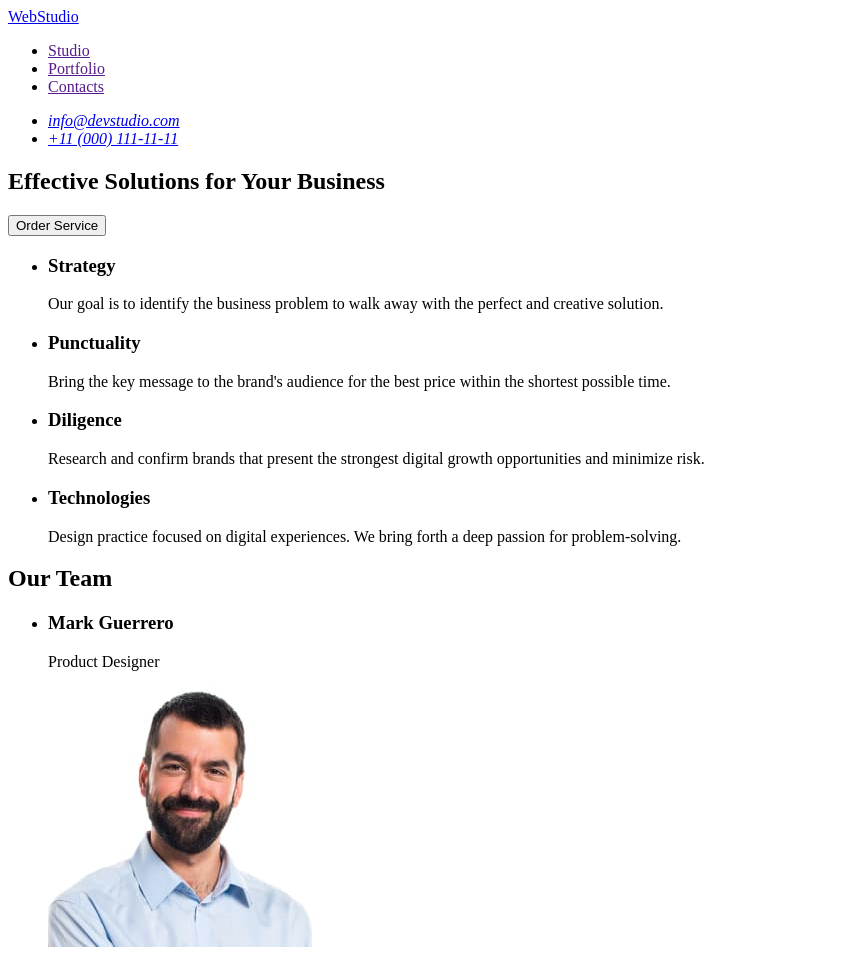
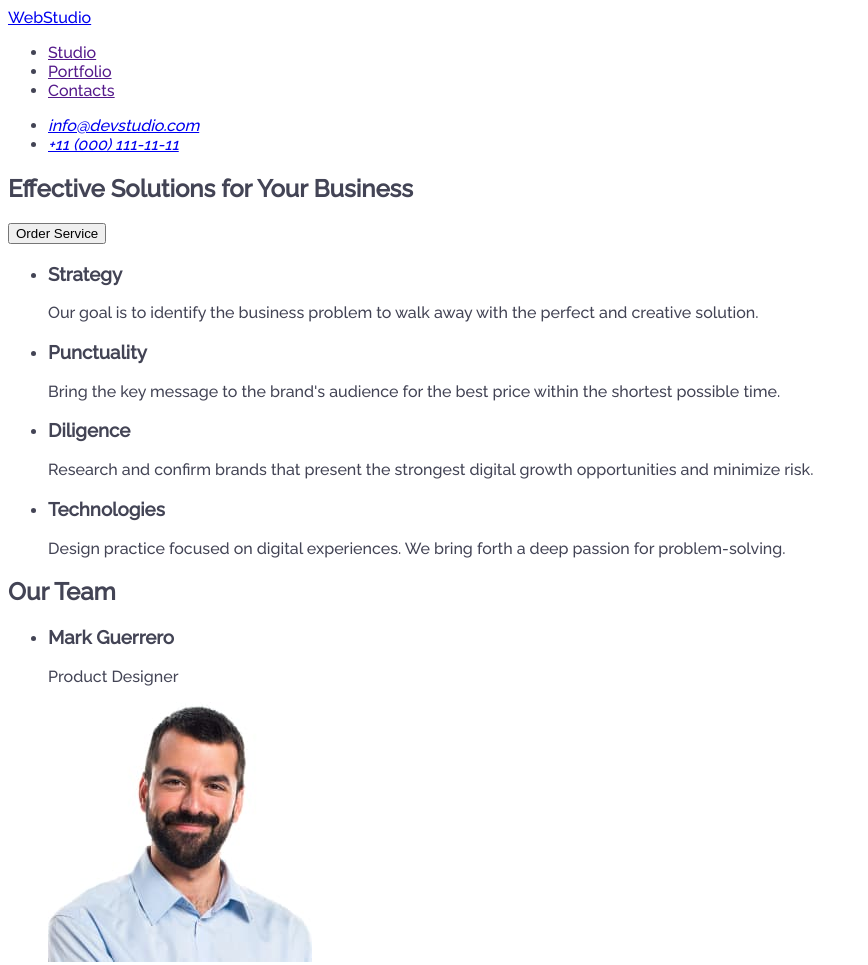
Before and after one commit to Maksimka66/goit-markup-hw-02, a plain HTML site: page index.html in a window 1280 px wide. Shown: the top 965 px of the page, without its empty margins (0-868 px from the left). Drawn offline with Linux system fonts and the light colour scheme.

Commit message:
add fonts

```diff
--- a/css/styles.css
+++ b/css/styles.css
@@ -0,0 +1,10 @@
+header {
+}
+
+body {
+  font-family: 'Roboto', sans-serif;
+  color: #434455;
+  background-color: #ffffff;
+
+  font-family: 'Raleway', sans-serif;
+}
--- a/index.html
+++ b/index.html
@@ -4,6 +4,24 @@
     <meta charset="UTF-8" />
     <meta name="viewport" content="width=device-width, initial-scale=1.0" />
     <title>WebStudio</title>
+
+    <!--Raleway-->
+    <link rel="preconnect" href="https://fonts.googleapis.com" />
+    <link rel="preconnect" href="https://fonts.gstatic.com" crossorigin />
+    <link
+      href="https://fonts.googleapis.com/css2?family=Raleway:wght@500&display=swap"
+      rel="stylesheet"
+    />
+
+    <!--Roboto-->
+    <link rel="preconnect" href="https://fonts.googleapis.com" />
+    <link rel="preconnect" href="https://fonts.gstatic.com" crossorigin />
+    <link
+      href="https://fonts.googleapis.com/css2?family=Roboto:wght@500&display=swap"
+      rel="stylesheet"
+    />
+
+    <!--Other styles-->
     <link rel="stylesheet" href="./css/styles.css" />
   </head>
   <body>
```
